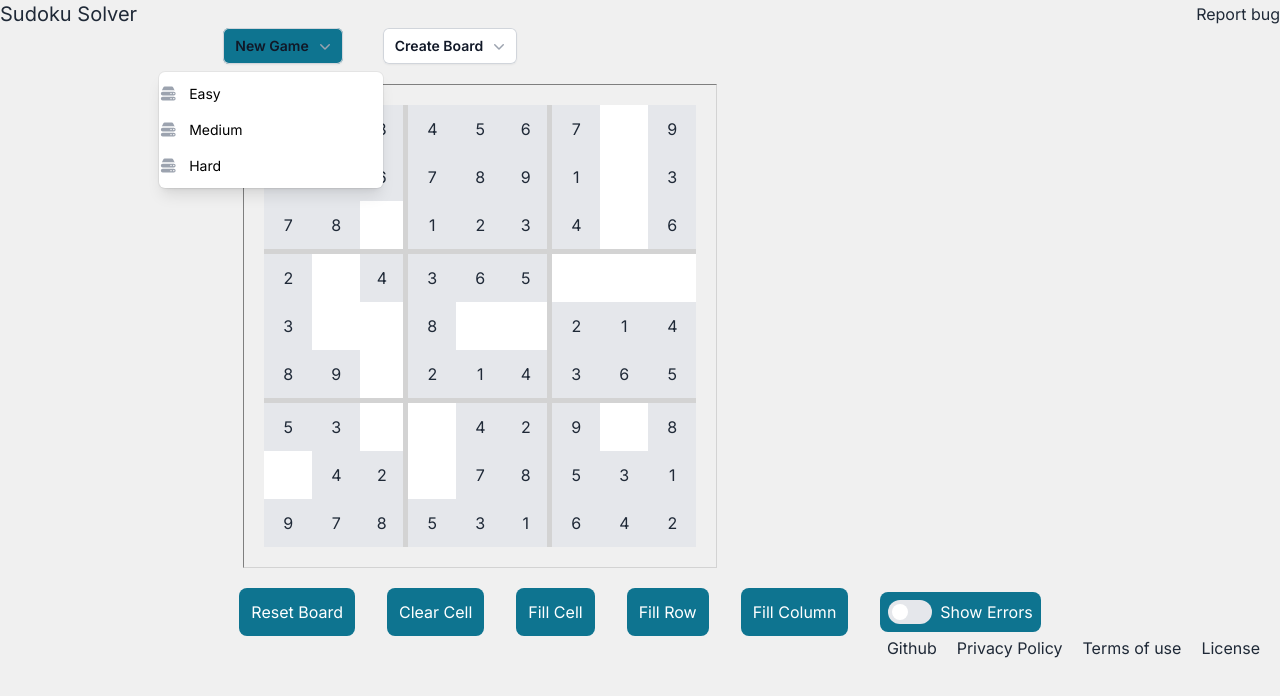
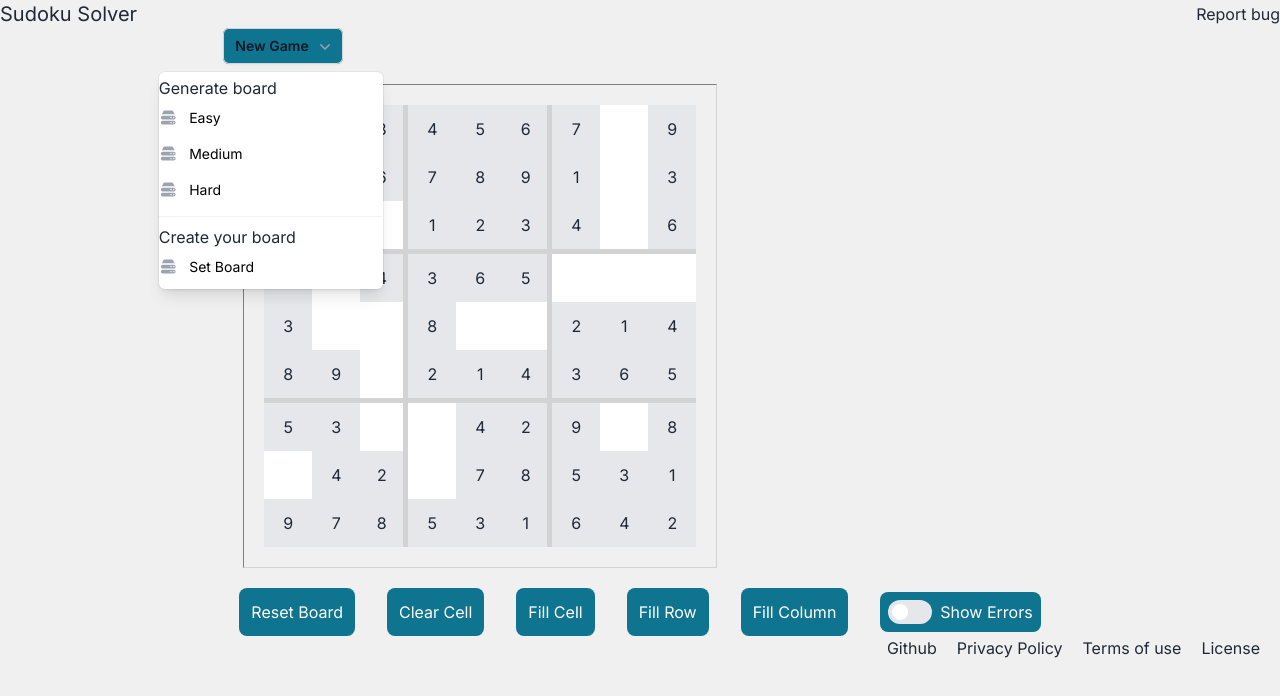
Before and after one commit to kk-mbugua/sudoku, a Next.js app in the folder front_end/: page / in a window 1280 px wide. Both pictures are taken after a click on the button "New Game". Shown: the top 696 px of the page. Built offline with nearby package versions, Linux system fonts and the light colour scheme.

Commit message:
update game options

```diff
--- a/front_end/app/ui/gameoptions.tsx
+++ b/front_end/app/ui/gameoptions.tsx
@@ -33,6 +33,7 @@ function GameOptions({ newGame, createBoard }: GameOptionsProps) {
             >
                 <MenuItems className="absolute right-0 z-10 mt-2 w-56 origin-top-right rounded-md bg-white shadow-lg ring-1 ring-black ring-opacity-5 focus:outline-none">
                     <div className="py-1">
+                        <span>Generate board</span>
                         <MenuItem>
                             <div className={menuItemClassName}>
                                 <ServerStackIcon className="-mr-1 h-5 w-5 text-gray-400" aria-hidden="true" />
@@ -75,30 +76,8 @@ function GameOptions({ newGame, createBoard }: GameOptionsProps) {
 
                             </div>
                         </MenuItem>
-                    </div>
-                </MenuItems>
-
-            </Transition>
-            </Menu>
-
-            <Menu as="div" className="relative inline-block text-left">
-                <div>
-                    <MenuButton className="inline-flex w-full justify-center gap-x-1.5 rounded-md bg-white px-3 py-2 text-sm font-semibold text-gray-900 shadow-sm ring-1 ring-inset ring-gray-300 hover:bg-gray-50">
-                        Create Board
-                    <ChevronDownIcon className="-mr-1 h-5 w-5 text-gray-400" aria-hidden="true" />
-                    </MenuButton>
-                </div>
-                <Transition
-                    as={Fragment}
-                    enter="transition ease-out duration-100"
-                    enterFrom="transform opacity-0 scale-95"
-                    enterTo="transform opacity-100 scale-100"
-                    leave="transition ease-in duration-75"
-                    leaveFrom="transform opacity-100 scale-100"
-                    leaveTo="transform opacity-0 scale-95"
-                >
-                    <MenuItems className="absolute right-0 z-10 mt-2 w-56 origin-top-right rounded-md bg-white shadow-lg ring-1 ring-black ring-opacity-5 focus:outline-none">
-                        <div className="py-1">
+                        <div className="my-2 h-px bg-black/5" />
+                        <span>Create your board</span>
                         <MenuItem>
                             <div className={menuItemClassName}>
                                 <ServerStackIcon className="-mr-1 h-5 w-5 text-gray-400" aria-hidden="true" />
@@ -113,21 +92,9 @@ function GameOptions({ newGame, createBoard }: GameOptionsProps) {
 
                             </div>
                         </MenuItem>
-                            <MenuItem>
-                                <div className={menuItemClassName}>
-                                    <ServerStackIcon className="-mr-1 h-5 w-5 text-gray-400" aria-hidden="true" />
-                                    <button
-                                        type="button"
-                                        className='text-gray-700block w-full px-4 py-2 text-left text-sm'
-                                        style={{"color": "black"}}
-                                    >
-                                        Upload Board
-                                    </button>
-
-                                </div>
-                            </MenuItem>
                     </div>
                 </MenuItems>
+
             </Transition>
             </Menu>
         </div>
```
Lines whose indentation alone changed are shown as unchanged.
